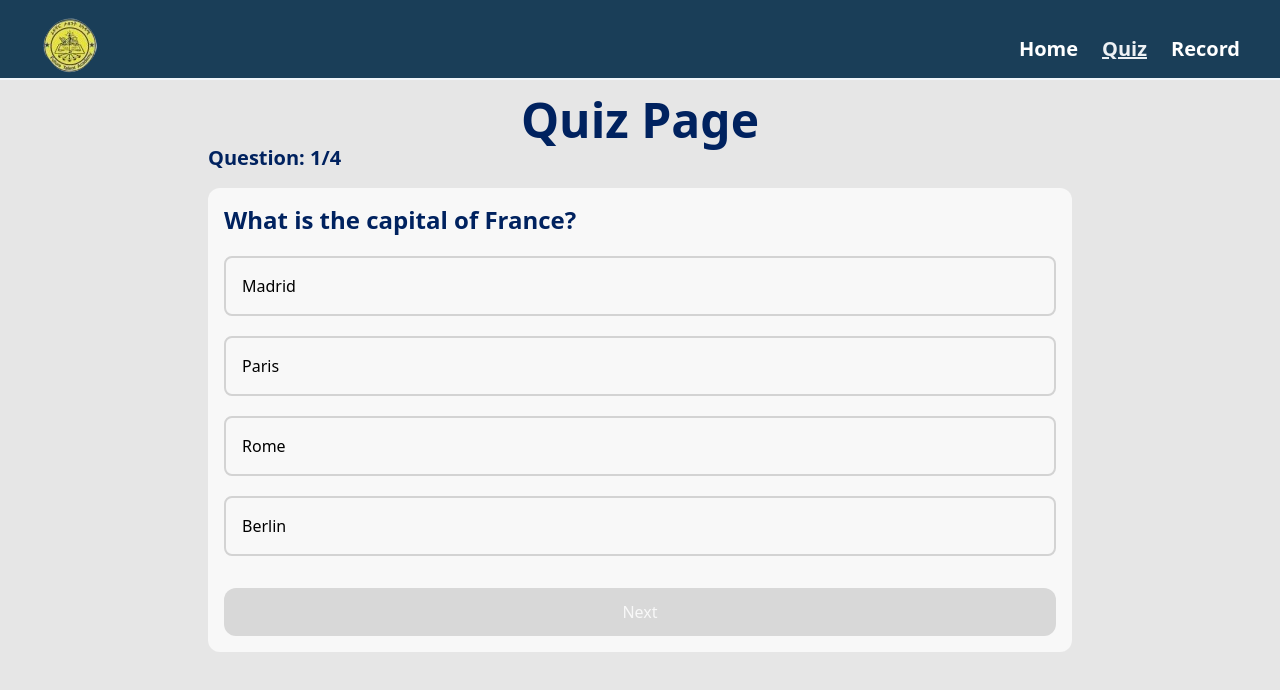
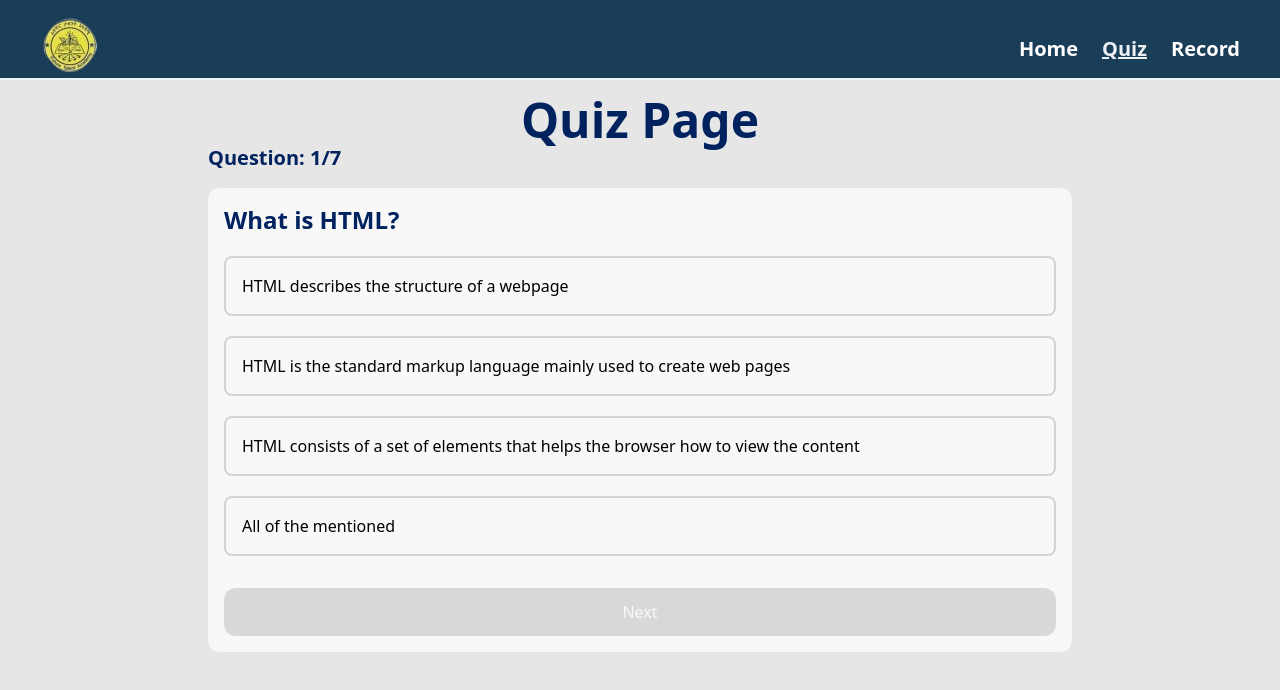
Before and after one commit to yafet-123/fta_school, a Next.js app: page /quiz in a window 1280 px wide. Shown: the top 690 px of the page. Built offline with nearby package versions, Linux system fonts and the light colour scheme.

Commit message:
edited the data.js'

```diff
--- a/data/data.js
+++ b/data/data.js
@@ -3,28 +3,49 @@ export const quiz = {
     questions: [
       {
         id: 1,
-        question: 'What is the capital of France?',
-        answers: ['Madrid', 'Paris', 'Rome', 'Berlin'],
-        correctAnswer: 'Paris',
+        question: 'What is HTML?',
+        answers: [
+          'HTML describes the structure of a webpage',
+          'HTML is the standard markup language mainly used to create web pages',
+          'HTML consists of a set of elements that helps the browser how to view the content',
+          'All of the mentioned'],
+        correctAnswer: 'All of the mentioned',
       },
       {
         id: 2,
-        question: 'What is the largest planet in our solar system?',
-        answers: ['Mars', 'Jupiter', 'Venus', 'Saturn'],
-        correctAnswer: 'Jupiter',
+        question: 'HTML stands for __________',
+        answers: ['HyperText Markup Language', 'HyperText Machine Language', 'HyperText Marking Language', 'HighText Marking Language'],
+        correctAnswer: 'HyperText Markup Language',
       },
       {
         id: 3,
-        question: 'What is the smallest country in the world?',
-        answers: ['Monaco', 'Maldives', 'Vatican City', 'San Marino'],
-        correctAnswer: 'Vatican City',
+        question: 'What is the correct syntax of doctype in HTML5?',
+        answers: ['</doctype html>', '<doctype html>', '<doctype html!>', '<!doctype html>'],
+        correctAnswer: '<!doctype html>',
       },
       {
         id: 4,
-        question: 'What is the most widely spoken language in the world?',
-        answers: ['English', 'Mandarin', 'Spanish', 'Hindi'],
-        correctAnswer: 'Mandarin',
+        question: 'Which of the following tag is used for inserting the largest heading in HTML?',
+        answers: ['head', '<h1>', '<h6>', 'heading'],
+        correctAnswer: '<h1>',
       },
-
+      {
+        id: 5,
+        question: 'In which part of the HTML metadata is contained?',
+        answers: ['head tag', 'title tag', 'html tag', 'body tag'],
+        correctAnswer: 'head tag',
+      },
+      {
+        id: 6,
+        question: 'Which element is used to get highlighted text in HTML5?',
+        answers: ['<u>', '<mark>', '<highlight>', '<b>'],
+        correctAnswer: '<mark>',
+      },
+      {
+        id: 7,
+        question: ' Which of the following is not a HTML5 tag?',
+        answers: ['<track>', '<video>', '<slider>', '<source>'],
+        correctAnswer: '<slider>',
+      },
     ],
   };
```
